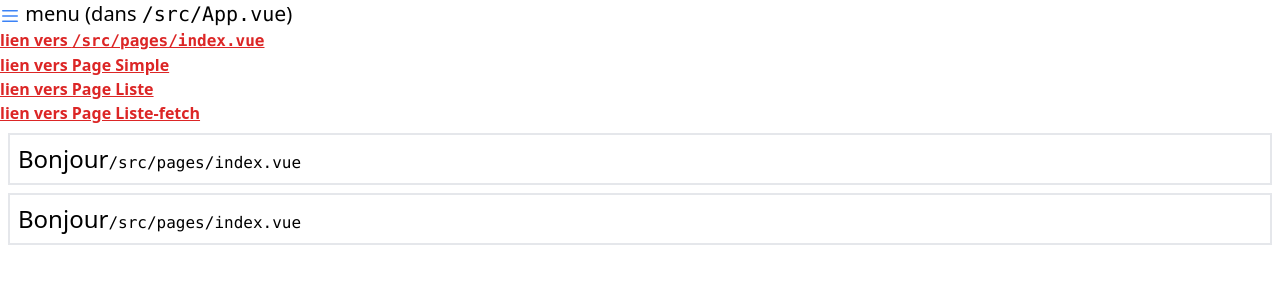
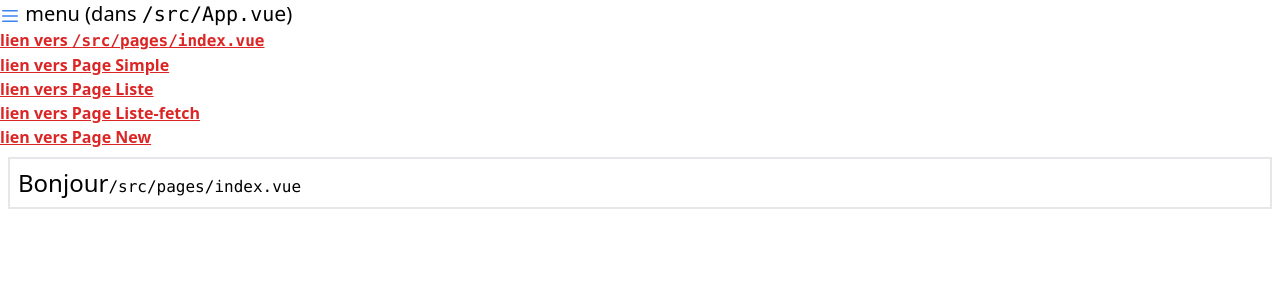
Before and after one commit to iversenc-alicia/tp1-front-p-alicia-iversenc, a Vue app: page / in a window 1280 px wide. Shown: the top 300 px of the page. Built offline with nearby package versions, Linux system fonts and the light colour scheme; what @formkit/vue would draw is missing.

Commit message:
navigation page new danq App.vue

```diff
--- a/src/App.vue
+++ b/src/App.vue
@@ -26,13 +26,17 @@
           <h2>lien vers Page Liste-fetch</h2>
         </router-link>
       </li>
+      <li>
+        <router-link class="text-red-600 underline font-bold" to="/edit/new">
+          <h2>lien vers Page New</h2>
+        </router-link>
+      </li>
     </ul>
   </nav>
+  <!-- Affiche les pages -->
   <Suspense>
     <router-view class="m-2 border-2 p-2" />
   </Suspense>
-  <!-- Affiche les pages -->
-  <router-view class="m-2 border-2 p-2" />
 </template>
 
 <script setup lang="ts">
```
